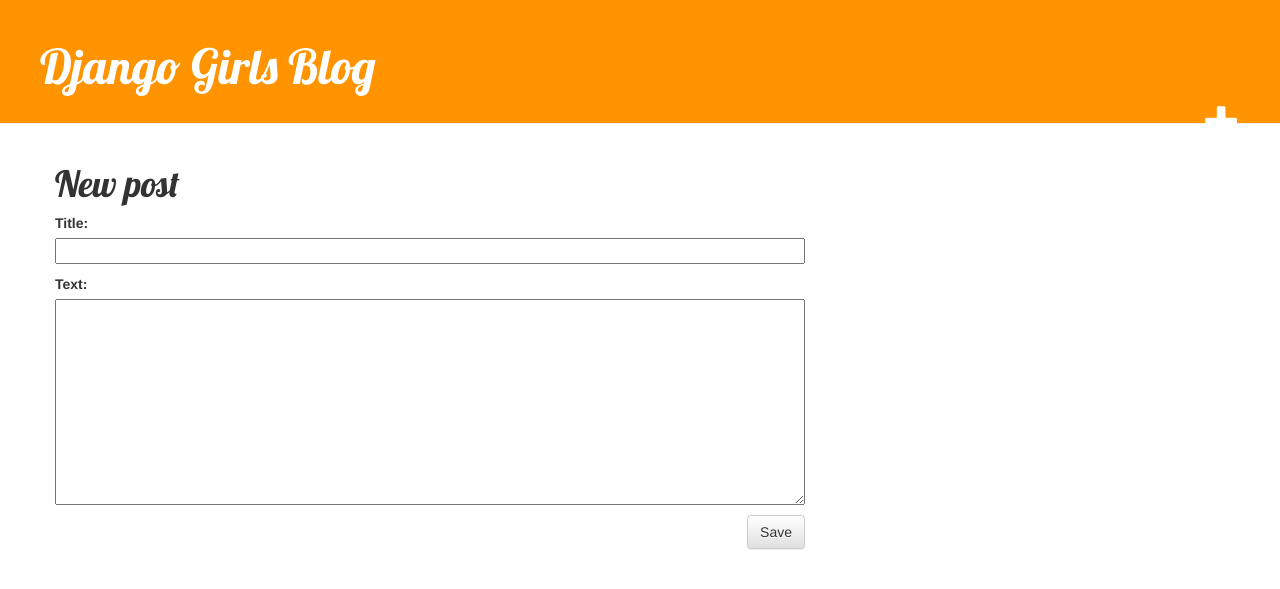
After one commit to aquilinae/learn-programming, a Django app: page /post/new/ in a window 1280 px wide. The commit adds this page. Shown: the top 589 px of the page. Run offline with Django 3.2, Linux system fonts and the light colour scheme; some libraries are stand-ins or nearby versions.

Commit message:
implementing new post adding

```diff
--- /dev/null
+++ b/learn-python/djangogirls/blog/forms.py
@@ -0,0 +1,7 @@
+from django import forms
+from .models import Post
+
+class PostForm(forms.ModelForm):
+    class Meta:
+        model = Post
+        fields = ('title', 'text',)
--- a/learn-python/djangogirls/blog/templates/blog/base.html
+++ b/learn-python/djangogirls/blog/templates/blog/base.html
@@ -10,6 +10,7 @@
     <body>
         <div class="page-header">
             <h1><a href="/">Django Girls Blog</a></h1>
+            <a href="{% url 'post_new' %}" class="top-menu"><span class="glyphicon glyphicon-plus"></span></a>
         </div>
         <div class="content container">
             <div class="row">
--- /dev/null
+++ b/learn-python/djangogirls/blog/templates/blog/post_edit.html
@@ -0,0 +1,9 @@
+{% extends 'blog/base.html' %}
+
+{% block content %}
+  <h1>New post</h1>
+  <form method="POST" class="post-form">{% csrf_token %}
+    {{ form.as_p }}
+    <button type="submit" class="save btn btn-default">Save</button>
+  </form>
+{% endblock %}
--- a/learn-python/djangogirls/blog/urls.py
+++ b/learn-python/djangogirls/blog/urls.py
@@ -3,5 +3,6 @@ from . import views
 
 urlpatterns = [
     url(r'^$', views.post_list, name='post_list'),
-    url(r'^post/(?P<pk>\d+)/$', views.post_detail, name='post_detail')
+    url(r'^post/(?P<pk>\d+)/$', views.post_detail, name='post_detail'),
+    url(r'^post/new/$', views.post_new, name='post_new'),
 ]
--- a/learn-python/djangogirls/blog/views.py
+++ b/learn-python/djangogirls/blog/views.py
@@ -1,6 +1,7 @@
-from django.shortcuts import render, get_object_or_404
+from django.shortcuts import render, get_object_or_404, redirect
 from django.utils import timezone
 from .models import Post
+from .forms import PostForm
 
 # Create your views here.
 def post_list(request):
@@ -10,3 +11,16 @@ def post_list(request):
 def post_detail(request, pk):
     post = get_object_or_404(Post, pk=pk)
     return render(request, 'blog/post_detail.html', {'post': post})
+
+def post_new(request):
+    if request.method == "POST":
+        form = PostForm(request.POST)
+        if form.is_valid():
+            post = form.save(commit=False)
+            post.author = request.user
+            post.published_date = timezone.now()
+            post.save()
+            return redirect('post_detail', pk=post.pk)
+    else:
+        form = PostForm()
+    return render(request, 'blog/post_edit.html', {'form': form})
```
Also changed, not shown: learn-python/djangogirls/db.sqlite3.
